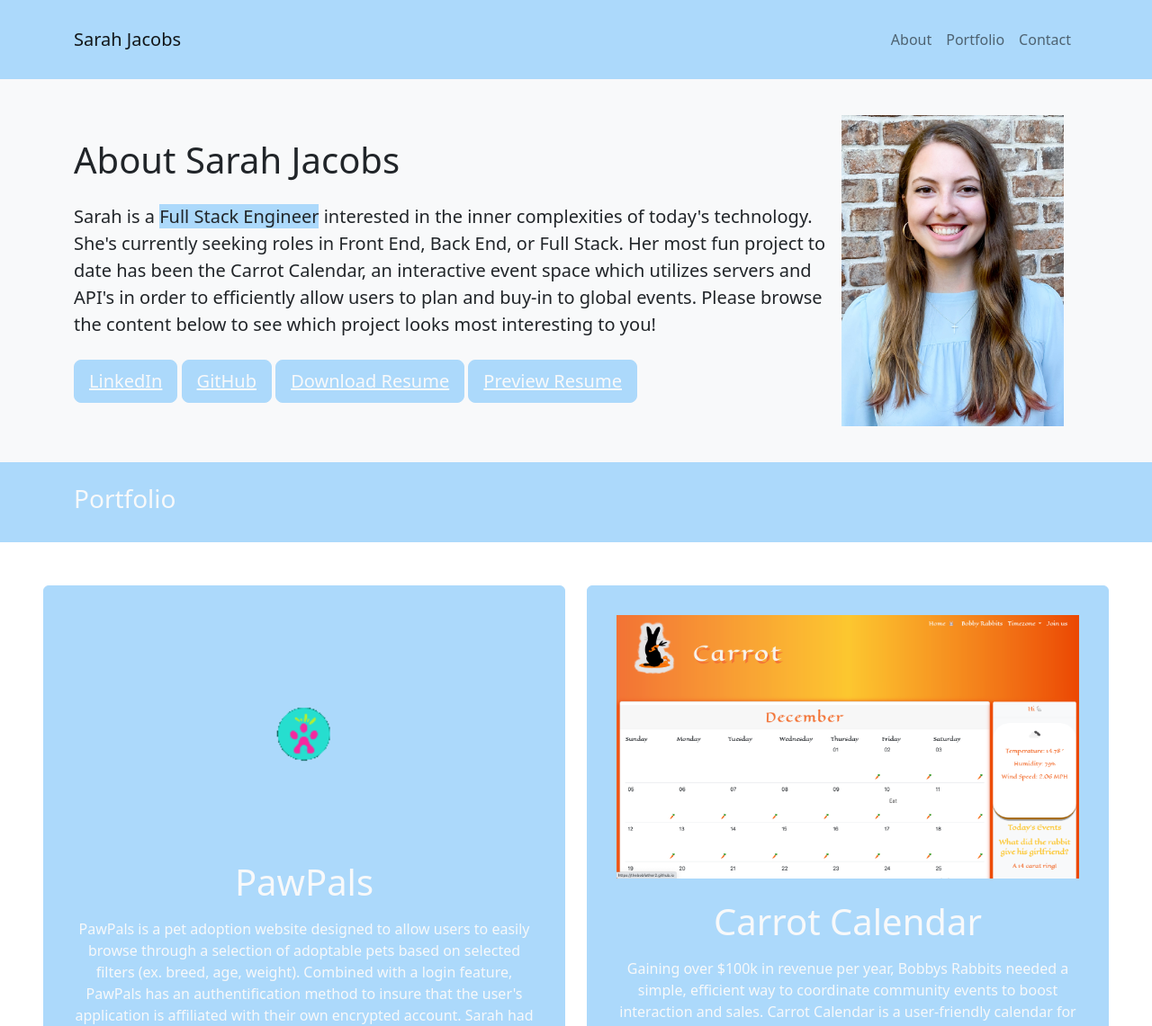
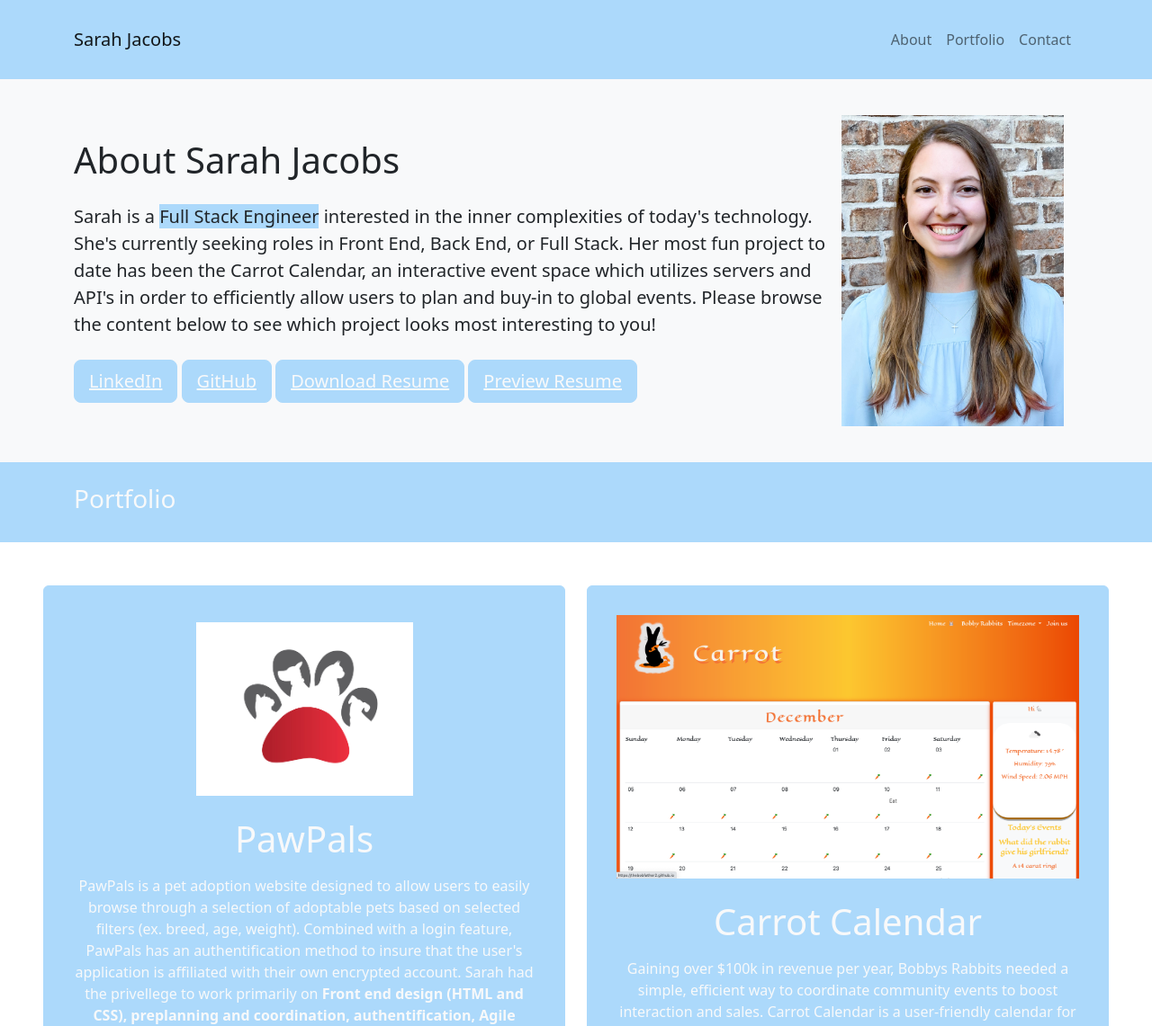
Before and after one commit to sarahgjacobs/portfolio, a plain HTML site: page index.html in a window 1280 px wide. Shown: the top 1141 px of the page at 90% size. Drawn offline with nearby package versions, Linux system fonts and the light colour scheme.

Commit message:
updated newest project

```diff
--- a/index.html
+++ b/index.html
@@ -109,7 +109,7 @@
           <div class="card text-light p-3 bluecolor bg-opacity-25">
             <div class="card-body text-center">
               <div class="h1 mb-3">
-               <a href="https://github.com/thebobfather2/pawpals"> <img class="w-50 p-2 mb-3" src="./assets/images/pawpals.gif"></a> <br>PawPals
+               <a href="https://pawpals.herokuapp.com/"> <img class="w-50 p-2 mb-3" src="./assets/images/pawpals.jpeg"></a> <br>PawPals
               </div>
               <p class="card-text">PawPals is a pet adoption website designed to allow users to easily browse through a selection of adoptable pets based on selected filters (ex. breed, age, weight).
                 Combined with a login feature, PawPals has an authentification method to insure that the user's application is affiliated with their own encrypted account. Sarah had the privellege to
```
Also changed, not shown: assets/images/pawpals.jpeg (added).
